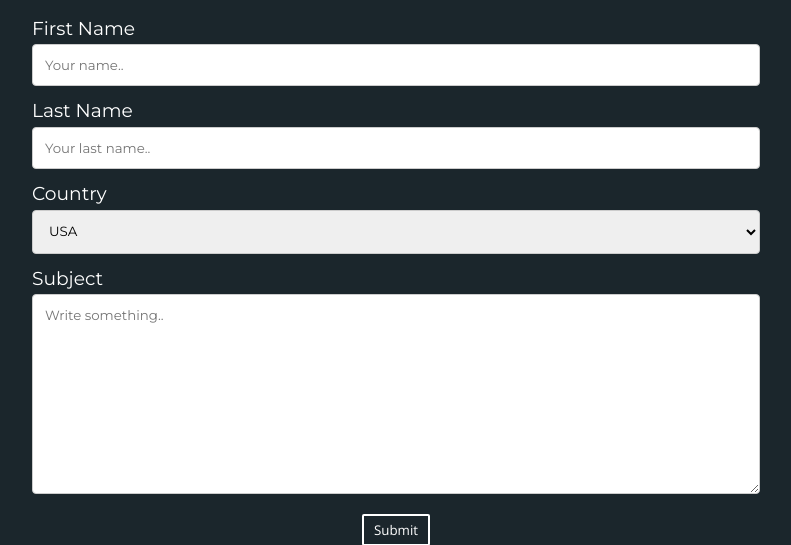
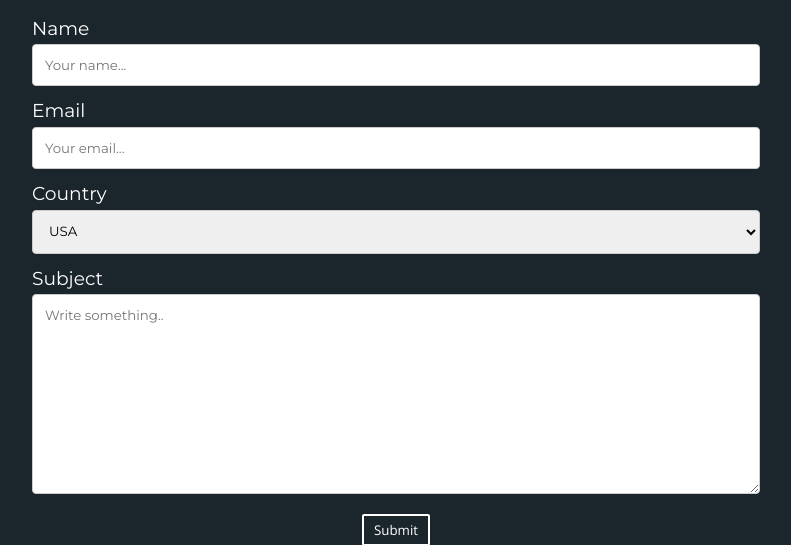
Before and after one commit to benthestudent/DIYHub, a Django app: template hub/templates/hub/contact.html in a window 1280 px wide. Shown: the part 107-652 px from the top of the page, without its empty margins (244-1035 px from the left). Run offline with Django 3.2, Linux system fonts and the light colour scheme; the template is opened without the code that fills it, so the values that code supplies are empty; some web fonts are replaced.

Commit message:
email in contact form

```diff
--- a/hub/templates/hub/contact.html
+++ b/hub/templates/hub/contact.html
@@ -13,11 +13,11 @@
         <div class="container">
           <form action="" method="post">
 
-            <label for="fname">First Name</label>
-            <input type="text" id="fname" name="firstname" placeholder="Your name..">
+            <label for="name">Name</label>
+            <input type="text" id="fname" name="name" placeholder="Your name...">
 
-            <label for="lname">Last Name</label>
-            <input type="text" id="lname" name="lastname" placeholder="Your last name..">
+            <label for="email">Email</label>
+            <input type="text" id="email" name="email" placeholder="Your email...">
 
             <label for="country">Country</label>
             <select id="country" name="country">
--- a/hub/views.py
+++ b/hub/views.py
@@ -567,11 +567,11 @@ def contact(request):
     account = request.user.username if request.user.is_authenticated else None
     context = {"account": account}
     if request.method == "POST":
-        firstname = request.POST.get("firstname")
-        lastname = request.POST.get("lastname")
+        name = request.POST.get("name")
+        email = request.POST.get("email")
         country = request.POST.get("country")
         subject = request.POST.get("subject")
-        message = "From: " + firstname + " " + lastname + "\n"
+        message = "From: " + name + ", Email: " + email + "\n"
         message += "Country: " + country + "\n"
         message += subject
         now = datetime.datetime.now().strftime("%m/%d/%Y, %H:%M:%S")
```
